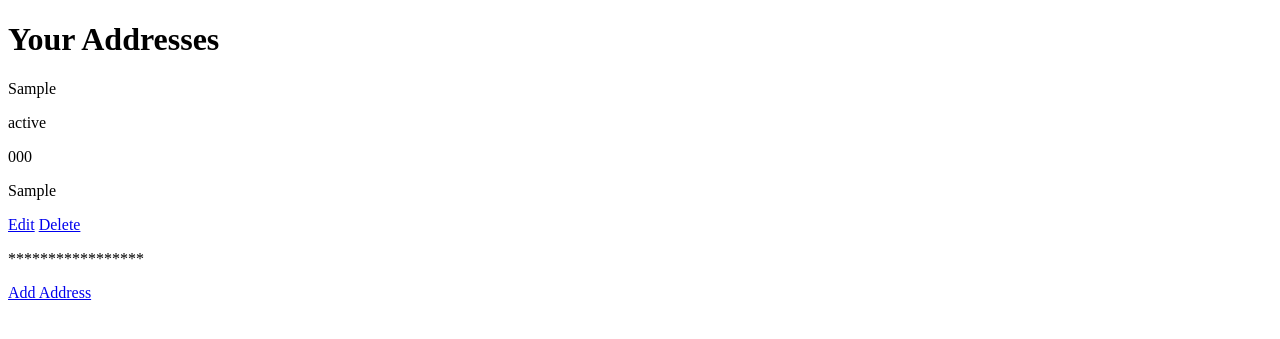
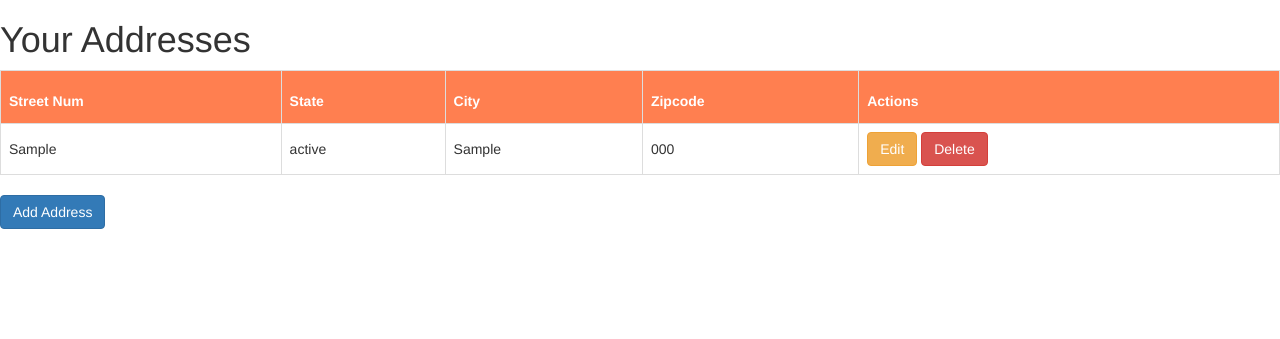
Before and after one commit to cjuanito797/group_project, a Django app: page /address/ in a window 1280 px wide. Shown: the top 339 px of the page. Run offline with Django 3.2, Linux system fonts and the light colour scheme; a user stored in the database is signed in; tables that the repository leaves empty hold one stand-in row (values such as "Sample post"); some libraries are stand-ins or nearby versions.

Commit message:
Update addresses.html

```diff
--- a/chineseSpicyFlavor/templates/account/addresses.html
+++ b/chineseSpicyFlavor/templates/account/addresses.html
@@ -3,25 +3,61 @@
 <head>
     <meta charset="UTF-8">
     <title>MY Addresses</title>
+
+        <link rel="stylesheet" href="https://maxcdn.bootstrapcdn.com/bootstrap/3.3.4/css/bootstrap.min.css">
+
+    <style>
+
+        #addresses {
+            width: 100%;
+        }
+
+        #addresses, th, td{
+            border: 1px solid #ddd;
+            padding: 8px;
+        }
+
+        #addresses th{
+            padding-top: 20px;
+            padding-bottom: 12px;
+
+            text-align: left;
+            background-color: coral;
+            color: white;
+        }
+
+    </style>
 </head>
 <body>
 
 <h1>Your Addresses</h1>
 
-{% for a in addresses %}
-    <p>{{ a.streetNum }}</p>
-    <p>{{ a.state }}</p>
-    <p>{{ a.zipcode }}</p>
-    <p>{{ a.city }}</p>
-    <a href="{% url 'chineseSpicyFlavor:address_edit' pk=a.pk %}"
+<table id="addresses">
+    <th>Street Num</th>
+    <th>State</th>
+    <th>City</th>
+    <th>Zipcode</th>
+    <th colspan="3">Actions</th>
+
+    {% for a in addresses %}
+        <tr>
+            <td>{{ a.streetNum }}</td>
+            <td>{{ a.state }}</td>
+            <td>{{ a.city }}</td>
+            <td>{{ a.zipcode }}</td>
+            <td>
+                <a href="{% url 'chineseSpicyFlavor:address_edit' pk=a.pk %}"
                            class="btn btn-warning">Edit</a>
-    <a href="{% url 'chineseSpicyFlavor:address_delete' pk=a.pk %}"
+                <a href="{% url 'chineseSpicyFlavor:address_delete' pk=a.pk %}"
                            onclick="return confirm('Are you sure you want to delete?')"
                            class="btn btn-danger">Delete</a>
-        <p>*****************</p>
+            </td>
 
-{% endfor %}
+        </tr>
+    {% endfor %}
 
+
+</table>
 
 <a href="{% url 'chineseSpicyFlavor:address_new' %}" class="row"><span
                     class="btn btn-primary">Add Address</span></a>
```
